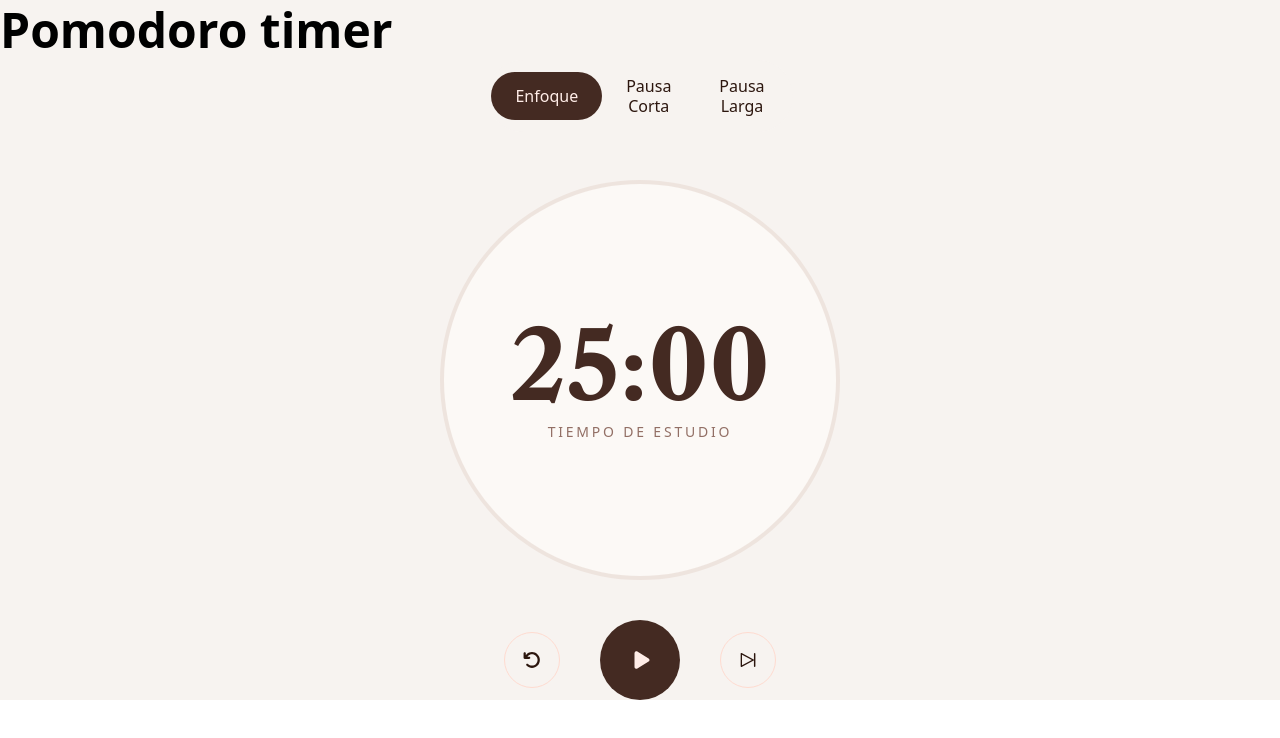
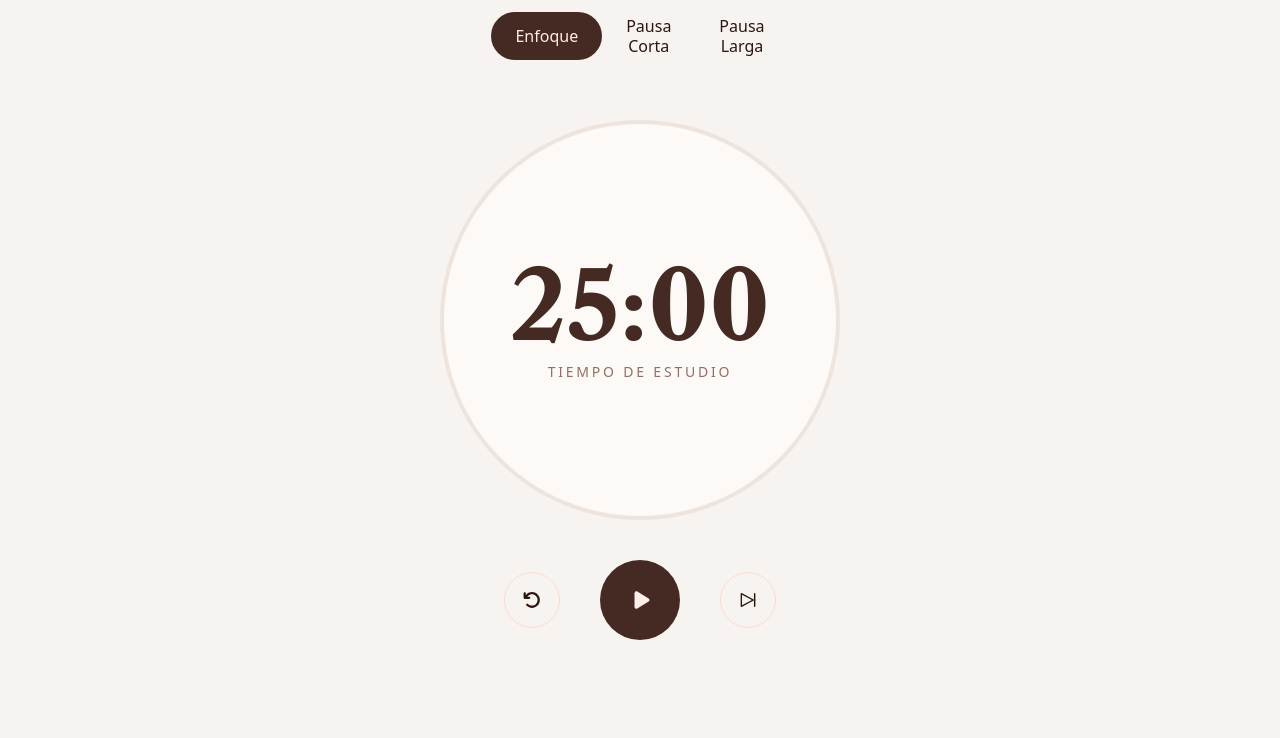
Before and after one commit to raquelruz/pomodoro-timer, a React (Vite) app: page / in a window 1280 px wide. Shown: the top 738 px of the page. Built offline with nearby package versions, Linux system fonts and the light colour scheme.

Commit message:
chore/cleanup-initial-fixes: fix errors in app & index.css

```diff
--- a/src/App.jsx
+++ b/src/App.jsx
@@ -1,11 +1,10 @@
-import { Timer } from "./components/Timer"
-import { TimerControls } from "./components/Timer/TimerControls"
+import { Timer } from "./components/Timer";
 
 export const App = () => {
-  return (
-    <div className="bg-bg-secondary">
-      <h1>Pomodoro timer</h1>
-      <Timer />
-    </div>
-  )
-}
+	return (
+		<div
+			className="min-h-screen bg-bg-secondary">
+			<Timer />
+		</div>
+	);
+};
--- a/src/index.css
+++ b/src/index.css
@@ -83,7 +83,7 @@ THEME
 	--color-text-primary: #2C160E;
 	--color-text-secondary: #77574D;
 	--color-text-tertiary: #AD887D;
-	--color-text-muted: ##CAA397;
+	--color-text-muted: #CAA397;
 
 	/* UI SYSTEM */
 	--color-border: rgba(255, 255, 255, 0.08);
```
